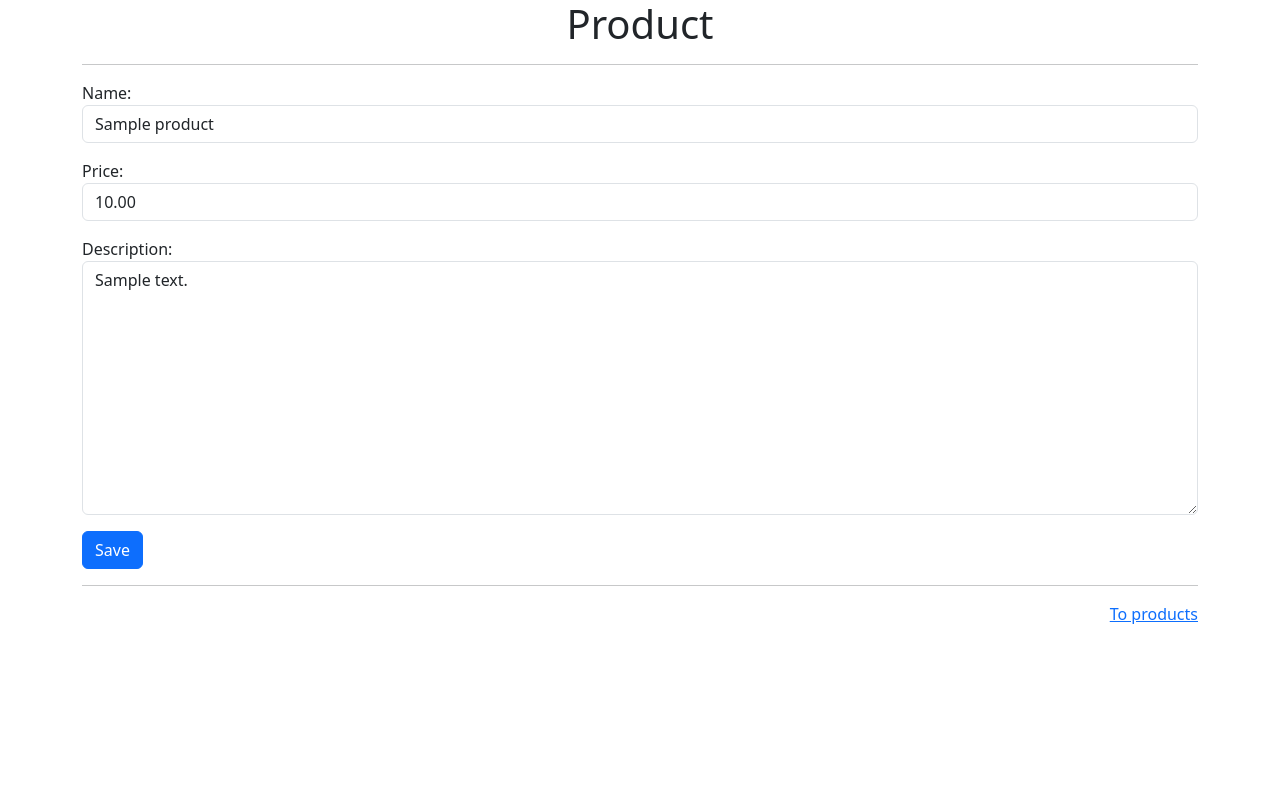
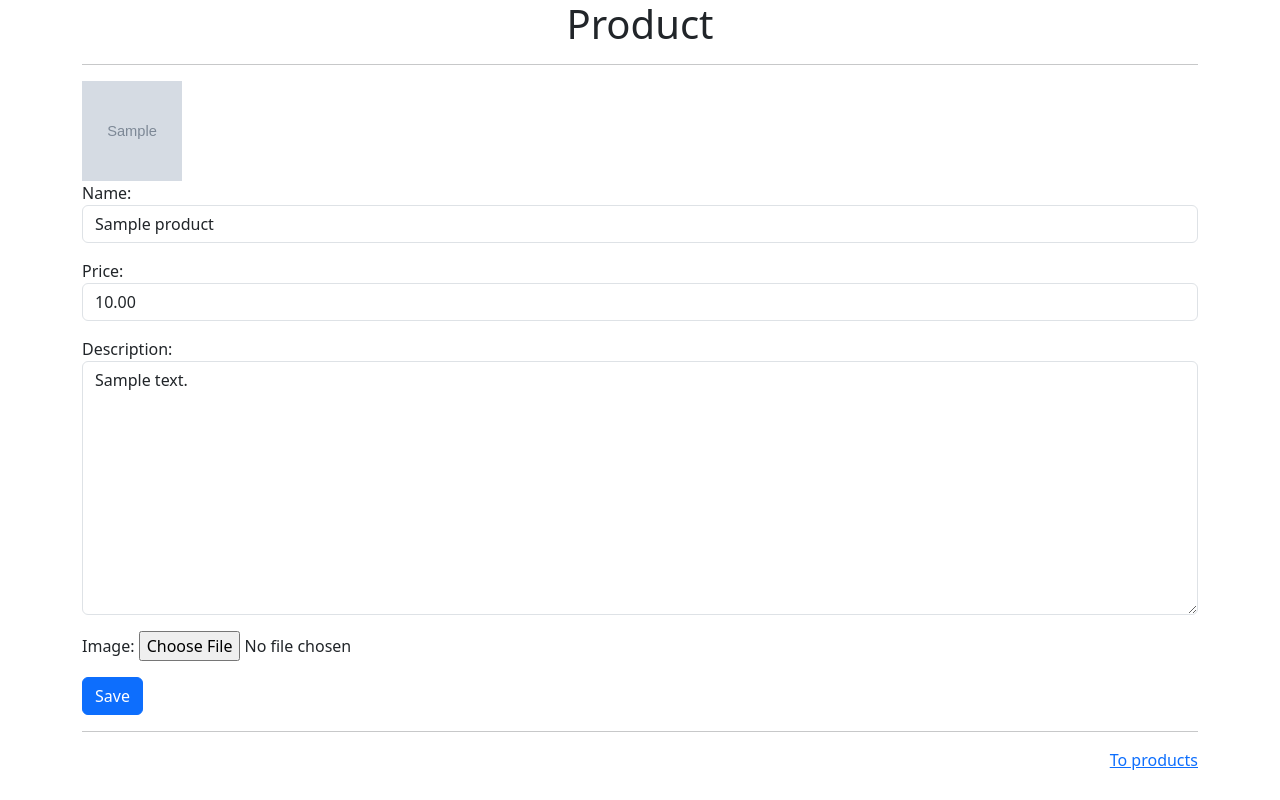
Before and after one commit to ilya-devel/django-homeworks, a Django app: page /1/ in a window 1280 px wide. Run offline with Django 4.2, Linux system fonts and the light colour scheme; tables that the repository leaves empty hold one stand-in row (values such as "Sample post"); grey boxes marked "Sample" are stand-in pictures.

Commit message:
homework 4 completed

```diff
--- a/homework_4/homework_4/settings.py
+++ b/homework_4/homework_4/settings.py
@@ -125,6 +125,10 @@ STATIC_URL = 'static/'
 
 DEFAULT_AUTO_FIELD = 'django.db.models.BigAutoField'
 
+MEDIA_URL = '/media/'
+
+MEDIA_ROOT = BASE_DIR / 'media'
+
 LOGGING = {
     'version': 1,
     'disable_existing_loggers': False,
--- a/homework_4/homework_4/urls.py
+++ b/homework_4/homework_4/urls.py
@@ -16,8 +16,12 @@ Including another URLconf
 """
 from django.contrib import admin
 from django.urls import path, include
+from django.conf.urls.static import static
+from django.conf import settings
 
 urlpatterns = [
     path('admin/', admin.site.urls),
-    path('', include('shop.urls'))
+    path('', include('shop.urls')),
 ]
+
+urlpatterns += static(settings.MEDIA_URL, document_root=settings.MEDIA_ROOT)
--- a/homework_4/shop/forms.py
+++ b/homework_4/shop/forms.py
@@ -5,9 +5,10 @@ from shop import models
 class ProductForm(forms.ModelForm):
     class Meta:
         model = models.Product
-        fields = ['name', 'price', 'description']
+        fields = ['name', 'price', 'description', 'image']
         widgets ={
             'name': forms.TextInput(attrs={'class':'form-control'}),
             'price': forms.NumberInput(attrs={'class':'form-control'}),
-            'description': forms.Textarea(attrs={'class':'form-control'})
+            'description': forms.Textarea(attrs={'class':'form-control'}),
+            'image': forms.FileInput()
         }
--- a/homework_4/shop/models.py
+++ b/homework_4/shop/models.py
@@ -26,6 +26,7 @@ class Product(models.Model):
     description = models.TextField(blank=True)
     price = models.DecimalField(max_digits=8, decimal_places=2)
     count = models.IntegerField()
+    image = models.ImageField(blank=True, upload_to='media/')
     add_data = models.DateTimeField(auto_now_add=True)
 
     def __str__(self) -> str:
--- a/homework_4/shop/templates/shop/product_info.html
+++ b/homework_4/shop/templates/shop/product_info.html
@@ -3,7 +3,10 @@
 {% block content %}
     <p class="h1 text-center">Product</p>
     <hr>
-        <form action="" method="post">
+        {% if product.image %}
+            <image src="/media/{{ product.image }}" alt="{{ product.name }}" style="width: 100px; height: 100px;">
+        {% endif %}
+        <form action="" method="post" enctype="multipart/form-data">
             {% csrf_token %}
             {{ form.as_p }}
             <button
--- a/homework_4/shop/urls.py
+++ b/homework_4/shop/urls.py
@@ -1,5 +1,7 @@
 from django.urls import path
 from . import views
+from django.conf.urls.static import static
+from django.conf import settings
 
 
 urlpatterns = [
--- a/homework_4/shop/views.py
+++ b/homework_4/shop/views.py
@@ -1,10 +1,10 @@
 from typing import Any
-from django import http
-from django.shortcuts import get_object_or_404, HttpResponse, redirect, reverse
+from django.shortcuts import get_object_or_404, HttpResponse
 from django.views.generic import TemplateView
 from shop.models import Customer, Product, Order
 from django.http import HttpRequest
 from shop.forms import ProductForm
+from django.core.files.storage import FileSystemStorage
 
 
 class TemplateProducts(TemplateView):
@@ -23,18 +23,24 @@ class TemplateInfoAboutProduct(TemplateView):
         context = super().get_context_data(**kwargs)
         product = get_object_or_404(Product, pk=context['product_id'])
         form = ProductForm(instance=product)
+        context['product'] = product
         context['form'] = form
         return context
 
     def post(self, request: HttpRequest, *args: Any, **kwargs: Any) -> HttpResponse:
         context = self.get_context_data(**kwargs)
-        form = ProductForm(request.POST)
+        form = ProductForm(request.POST, request.FILES)
         if form.is_valid():
+            image = form.cleaned_data['image']
             product = get_object_or_404(Product, pk=context['product_id'])
             product.name = form.cleaned_data['name']
             product.price = form.cleaned_data['price']
             product.description = form.cleaned_data['description']
+            if image:
+                fs = FileSystemStorage()
+                fs.save(f'{product.id}_{image.name}', image)
+                product.image = f'{product.id}_{image.name}'
             product.save()
             context['message'] = f'{product.name} updated'
-            return self.render_to_response(context)
-        return self.render_to_response(context)
+            # return self.render_to_response(context)
+        return self.get(request=request, **context)
```
Also changed, not shown: homework_4/shop/migrations/0006_product_image.py (added), homework_4/shop/migrations/0007_alter_product_image.py (added), 1 other file.
